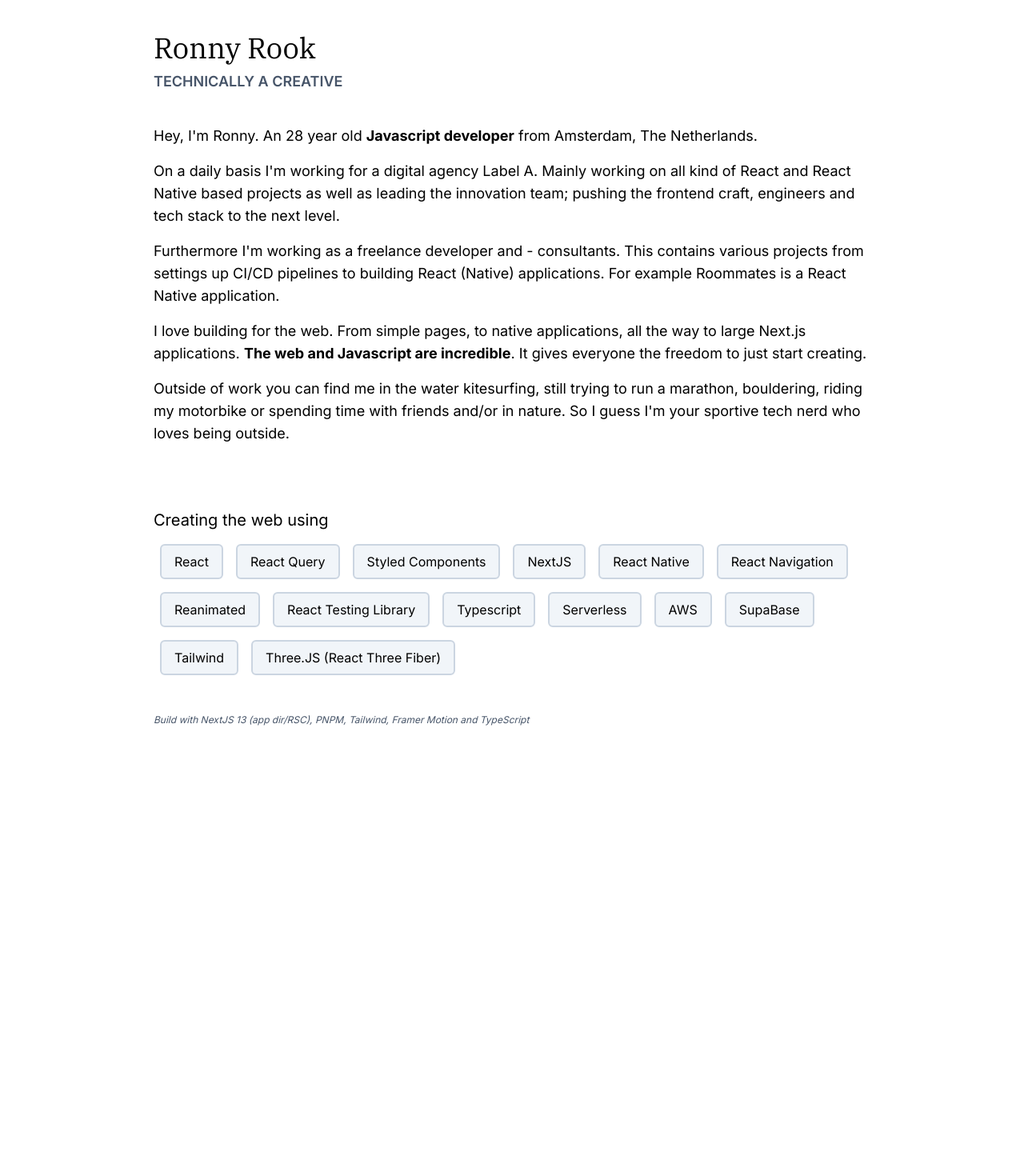
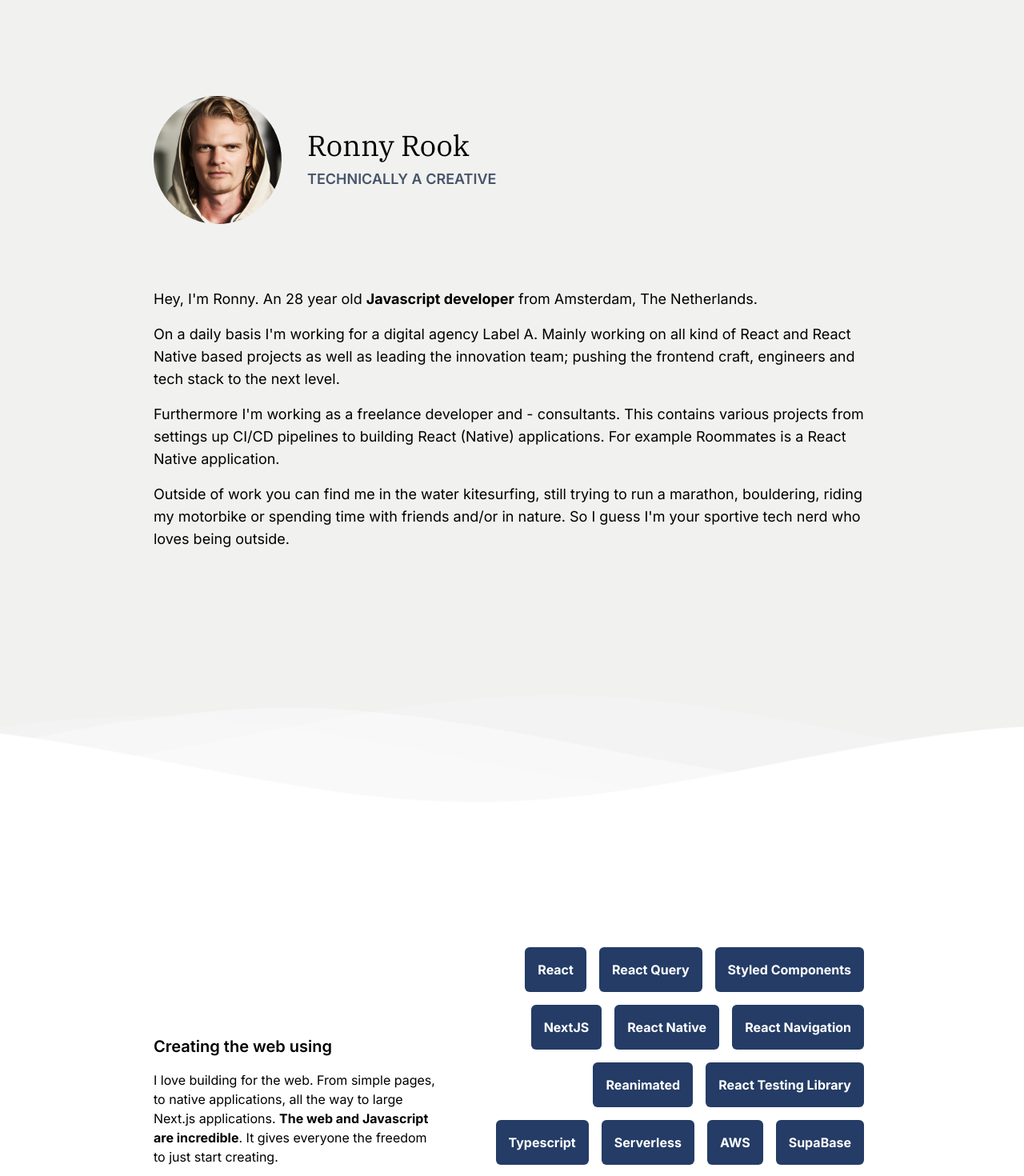
Before and after one commit to rnnyrk/ronnyrook.nl, a Next.js app: page / in a window 1280 px wide. Shown: the part 120-1590 px from the top of the page at 80% size. Before the commit the page ends 1060 px from the top, so only its background shows below. Built offline with nearby package versions, Linux system fonts and the light colour scheme.

Commit message:
Create new color light scheme, update Home with AI image and waves

```diff
--- a/src/app/global.scss
+++ b/src/app/global.scss
@@ -3,6 +3,7 @@
 @import 'tailwindcss/utilities';
 
 @import 'common/styles.scss';
+@import 'modules/styles.scss';
 
 ::selection {
   background-color: #47a3f3;
--- a/src/app/layout.tsx
+++ b/src/app/layout.tsx
@@ -52,10 +52,10 @@ const Layout = ({ children }: Props) => {
   return (
     <html
       lang="en"
-      className={clsx('text-black bg-white dark:text-white dark:bg-[#111111]', inter.className)}
+      className={clsx('text-black bg-rnny-light', inter.className)}
     >
       <head />
-      <body className="min-h-full min-w-full overflow-x-hidden pt-40">
+      <body className="min-h-full min-w-full overflow-x-hidden pt-60">
         <Menu />
         <main>{children}</main>
       </body>
--- a/src/app/page.tsx
+++ b/src/app/page.tsx
@@ -4,18 +4,17 @@ import { Skills } from 'modules/home/Skills';
 
 const Home = () => {
   return (
-    <Container>
+    <>
       <Intro />
-
-      <h2 className="mt-20 mb-2 text-xl">Creating the web using</h2>
       <Skills />
-
-      <footer className="mb-8">
-        <p className="text-slate-600 text-xs italic">
-          Build with NextJS 13 (app dir/RSC), PNPM, Tailwind, Framer Motion and TypeScript
-        </p>
-      </footer>
-    </Container>
+      <Container>
+        <footer className="mb-8">
+          <p className="text-slate-600 text-xs italic">
+            Build with NextJS 13 (app dir/RSC), PNPM, Tailwind, Framer Motion and TypeScript
+          </p>
+        </footer>
+      </Container>
+    </>
   );
 };
 
--- a/src/app/resources/page.tsx
+++ b/src/app/resources/page.tsx
@@ -24,7 +24,7 @@ const Resources = () => {
         </p>
       </Container>
 
-      <section className="min-h-screen py-40 bg-slate-900">
+      <section className="min-h-screen py-40 bg-rnny-dark-purple">
         <ResourceHeading
           icon="twitter"
           text="When you're in search for useful tips and tricks, tech Twitter is a perfect source."
--- a/src/components/common/layout/List.tsx
+++ b/src/components/common/layout/List.tsx
@@ -6,17 +6,12 @@ type ListType = {
 };
 
 const ListContainer = ({ className, children }: ListType) => (
-  <ul className={clsx(`flex flex-wrap list-none p-0`, className)}>{children}</ul>
+  <ul className={clsx(`flex flex-wrap justify-end list-none p-0`, className)}>{children}</ul>
 );
 
 const ListItem = ({ className, children }: ListType) => {
   return (
-    <li
-      className={clsx(
-        `py-2 px-4 m-2 rounded-md border-2 border-slate-300 bg-slate-100 dark:bg-[#222222]`,
-        className,
-      )}
-    >
+    <li className={clsx(`p-4 m-2 rounded-md font-bold text-white bg-rnny-primary-tint`, className)}>
       {children}
     </li>
   );
--- a/src/components/modules/home/Intro.tsx
+++ b/src/components/modules/home/Intro.tsx
@@ -1,6 +1,8 @@
 'use client';
 
+import { Container } from 'common/layout/Container';
 import { Heading } from 'common/typography/Heading';
+import Image from 'next/image';
 
 const getAge = () => {
   const today = new Date();
@@ -18,14 +20,28 @@ const getAge = () => {
 
 export const Intro = () => {
   return (
+    <Container>
       <article>
+        <header className="flex items-center mb-20">
+          <figure className="w-40 h-40 overflow-hidden rounded-full m-0">
+            <Image
+              src="/images/ronny-ai.jpg"
+              alt="Ronny Rook"
+              width={200}
+              height={200}
+            />
+          </figure>
+          <div className="ml-8">
             <Heading>Ronny Rook</Heading>
             <h2 className="mt-2 text-lg uppercase font-semibold text-slate-600">
               Technically a creative
             </h2>
+          </div>
+        </header>
+
         <p className="mt-10 mb-4 text-lg">
-        Hey, I'm Ronny. An {getAge()} year old <strong>Javascript developer</strong> from Amsterdam,
-        The Netherlands.
+          Hey, I'm Ronny. An {getAge()} year old <strong>Javascript developer</strong> from
+          Amsterdam, The Netherlands.
         </p>
 
         <p className="mb-4 text-lg">
@@ -49,16 +65,11 @@ export const Intro = () => {
         </p>
 
         <p className="mb-4 text-lg">
-        I love building for the web. From simple pages, to native applications, all the way to large
-        Next.js applications. <strong>The web and Javascript are incredible</strong>. It gives
-        everyone the freedom to just start creating.
-      </p>
-
-      <p className="mb-4 text-lg">
           Outside of work you can find me in the water kitesurfing, still trying to run a marathon,
           bouldering, riding my motorbike or spending time with friends and/or in nature. So I guess
           I'm your sportive tech nerd who loves being outside.
         </p>
       </article>
+    </Container>
   );
 };
--- a/src/components/modules/home/Skills.tsx
+++ b/src/components/modules/home/Skills.tsx
@@ -1,8 +1,12 @@
 'use client';
 
-import { motion, Variants } from 'framer-motion';
+import { useRef } from 'react';
+import { motion, useInView, Variants } from 'framer-motion';
 
 import { List } from 'common/layout/List';
+import { Container } from 'common/layout/Container';
+
+import { Waves } from './Waves';
 
 const skills = [
   'React',
@@ -43,13 +47,30 @@ const skillVariants: Variants = {
 };
 
 export const Skills = () => {
+  const ref = useRef<HTMLDivElement | null>(null);
+  const inView = useInView(ref, { once: true });
+
   return (
+    <div
+      className="w-screen relative py-40 mt-80 mb-10 bg-white"
+      ref={ref}
+    >
+      <Waves />
+      <Container className="flex items-center">
+        <div className="min-w-[260px] mr-14">
+          <h2 className="mt-2 text-xl font-semibold">Creating the web using</h2>
+          <p className="mt-4">
+            I love building for the web. From simple pages, to native applications, all the way to
+            large Next.js applications. <strong>The web and Javascript are incredible</strong>. It
+            gives everyone the freedom to just start creating.
+          </p>
+        </div>
         <List.Container className="mt-2 mb-10">
           {skills.map((skill, index) => (
             <motion.div
               key={skill}
               initial="hidden"
-          animate="visible"
+              animate={inView ? 'visible' : 'hidden'}
               custom={index}
               variants={skillVariants}
             >
@@ -57,5 +78,7 @@ export const Skills = () => {
             </motion.div>
           ))}
         </List.Container>
+      </Container>
+    </div>
   );
 };
--- /dev/null
+++ b/src/components/modules/home/Waves.tsx
@@ -0,0 +1,45 @@
+export const Waves = () => {
+  return (
+    <svg
+      className="waves"
+      xmlns="http://www.w3.org/2000/svg"
+      xmlnsXlink="http://www.w3.org/1999/xlink"
+      viewBox="0 24 150 28"
+      preserveAspectRatio="none"
+      shapeRendering="auto"
+    >
+      <defs>
+        <path
+          id="gentle-wave"
+          d="M-160 44c30 0 58-18 88-18s 58 18 88 18 58-18 88-18 58 18 88 18 v44h-352z"
+        />
+      </defs>
+      <g className="parallax">
+        <use
+          xlinkHref="#gentle-wave"
+          x="48"
+          y="0"
+          fill="rgba(255,255,255,0.2)"
+        />
+        <use
+          xlinkHref="#gentle-wave"
+          x="48"
+          y="3"
+          fill="rgba(255,255,255,0.4)"
+        />
+        <use
+          xlinkHref="#gentle-wave"
+          x="48"
+          y="5"
+          fill="rgba(255,255,255,0.2)"
+        />
+        <use
+          xlinkHref="#gentle-wave"
+          x="48"
+          y="7"
+          fill="#fff"
+        />
+      </g>
+    </svg>
+  );
+};
--- a/src/components/modules/layouts/Menu.tsx
+++ b/src/components/modules/layouts/Menu.tsx
@@ -33,7 +33,7 @@ const MenuItem = ({ title, href }: MenuItemProps) => {
         {title}
         {isActive ? (
           <motion.span
-            className="absolute inset-0 bg-slate-400 rounded-full z-[-1]"
+            className="absolute inset-0 rounded-full z-[-1] bg-rnny-primary"
             layoutId="sidebar"
             transition={{
               type: 'spring',
@@ -54,7 +54,7 @@ type MenuItemProps = {
 
 export const Menu = () => {
   return (
-    <nav className="absolute left-2/4 -translate-x-2/4 top-8 bg-slate-600 rounded-full">
+    <nav className="absolute left-2/4 -translate-x-2/4 top-8 rounded-full bg-rnny-primary-tint">
       <div className="relative w-full flex justify-center py-4 px-2">
         <LayoutGroup>
           {Object.entries(items).map(([path, label]) => {
--- a/src/components/modules/resources/ResourceHeading.tsx
+++ b/src/components/modules/resources/ResourceHeading.tsx
@@ -23,6 +23,7 @@ const toggleVariants = {
     pathOffset: 0,
     transition: {
       duration: 2,
+      delay: 1,
       ease: 'circOut',
     },
   },
--- /dev/null
+++ b/src/components/modules/styles.scss
@@ -0,0 +1,45 @@
+.waves {
+  position: absolute;
+  top: -150px;
+  left: 0;
+  width: 100%;
+  margin-bottom: -7px; /*Fix for safari gap*/
+  height: 150px;
+  min-height: 150px;
+  max-height: 150px;
+}
+
+.parallax > use {
+  animation: move-forever 25s cubic-bezier(0.55, 0.5, 0.45, 0.5) infinite;
+}
+.parallax > use:nth-child(1) {
+  animation-delay: -2s;
+  animation-duration: 7s;
+}
+.parallax > use:nth-child(2) {
+  animation-delay: -3s;
+  animation-duration: 10s;
+}
+.parallax > use:nth-child(3) {
+  animation-delay: -4s;
+  animation-duration: 13s;
+}
+.parallax > use:nth-child(4) {
+  animation-delay: -5s;
+  animation-duration: 20s;
+}
+@keyframes move-forever {
+  0% {
+    transform: translate3d(-90px, 0, 0);
+  }
+  100% {
+    transform: translate3d(85px, 0, 0);
+  }
+}
+/*Shrinking for mobile*/
+@media (max-width: 768px) {
+  .waves {
+    height: 40px;
+    min-height: 40px;
+  }
+}
--- a/tailwind.config.js
+++ b/tailwind.config.js
@@ -4,7 +4,15 @@ module.exports = {
   theme: {
     extend: {
       colors: {
-        rnny: '#6FAEF7',
+        'rnny-primary': '#6FAEF7',
+        'rnny-primary-tint': '#243C66',
+        'rnny-secondary': '#C6D76D',
+        'rnny-secondary-tint': '#E5EDAA',
+        'rnny-dark': '#111111',
+        'rnny-light': '#F1F1F0',
+        'rnny-light-tint': '#E7E7E7',
+        'rnny-gray': '#787878',
+        'rnny-gray-tint': '#8F8D88',
       },
       maxWidth: {
         '8xl': '90rem',
```
Also changed, not shown: public/images/ronny-ai.jpg (added). Lines whose indentation alone changed are shown as unchanged.
